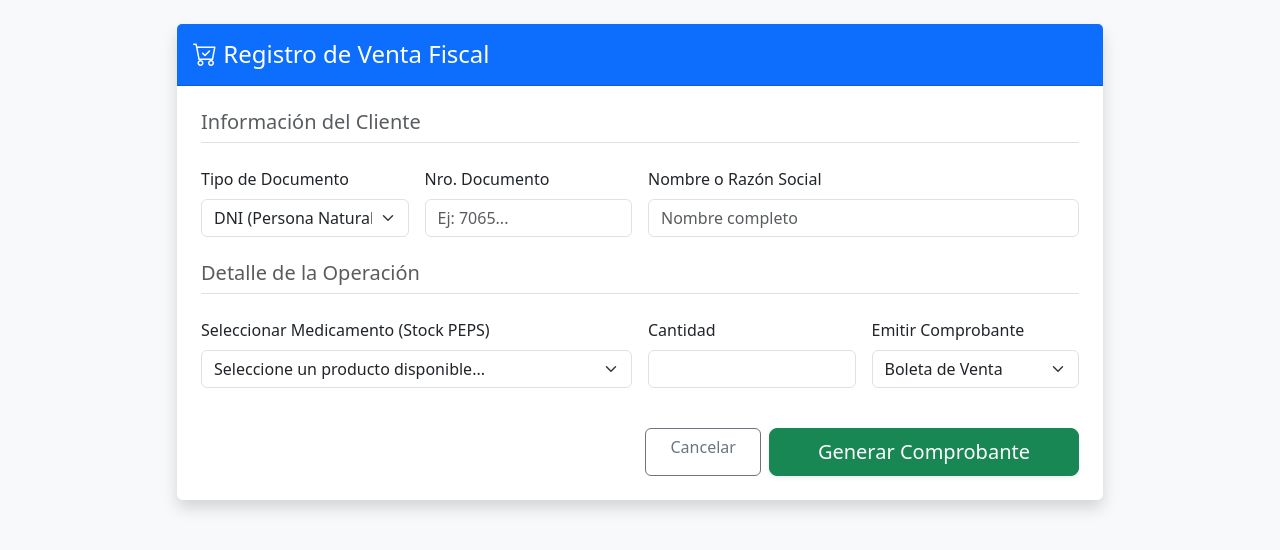
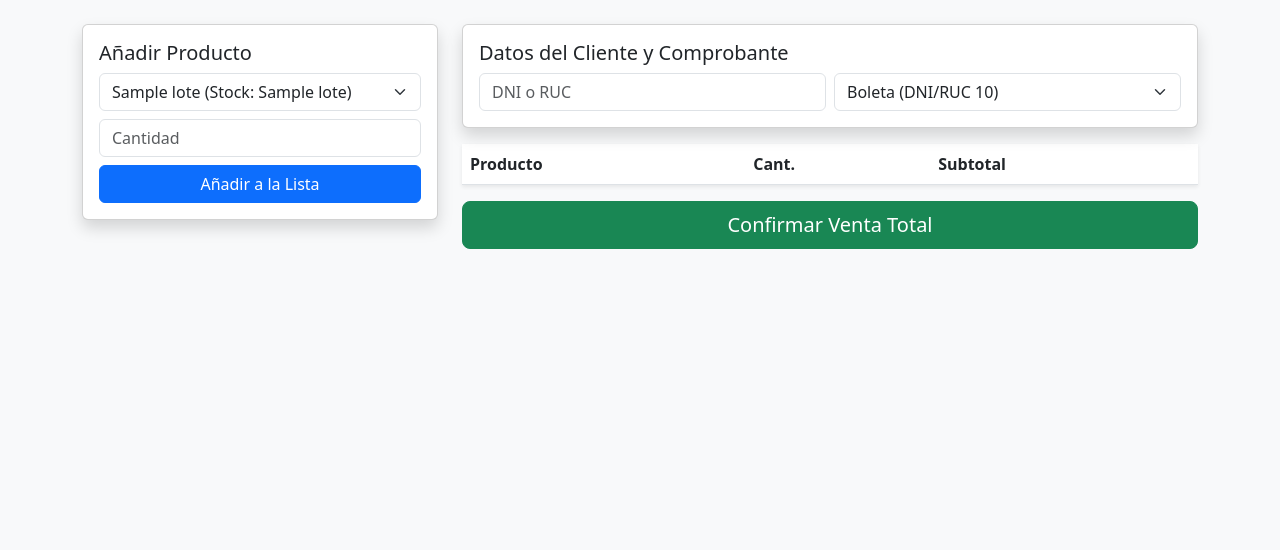
Before and after one commit to benortwis-cell/sistema-medicamentos, a Flask app: template templates/ventas.html in a window 1280 px wide. Shown: the part 56-606 px from the top of the page. Run offline with Flask 3, Linux system fonts and the light colour scheme; the template is opened without the code that fills it: most values are stand-ins (such as "Sample title", 1, 10 or a date in 2020); lists and menus that the app fills with data are empty.

Commit message:
Implementada venta multi-item con límite de 50 productos

```diff
--- a/app.py
+++ b/app.py
@@ -284,51 +284,30 @@ def ventas():
     conexion.close()
     return render_template('ventas.html', lotes=lotes_disponibles)
 
-@app.route('/procesar_venta', methods=['POST'])
+
+@app.route('/agregar_al_carrito', methods=['POST'])
 @login_requerido
-def procesar_venta():
-    # ... (Captura de datos del formulario) ...
-    lote_id = request.form['lote_id']
-    cantidad = int(request.form['cantidad'])
+def agregar_al_carrito():
+    if 'carrito' not in session:
+        session['carrito'] = []
 
-    conexion = conectar_db()
-    cursor = conexion.cursor()
+    if len(session['carrito']) >= 50:
+        return "Límite de 50 ítems alcanzado."
 
-    # 1. Obtenemos precio y si el producto es afecto al IGV
-    query = """
-        SELECT l.precio, p.afecto_igv, p.nombre
-        FROM lotes l
-        JOIN productos p ON l.producto_id = p.id
-        WHERE l.id = ?
-    """
-    cursor.execute(query, (lote_id,))
-    lote_info = cursor.fetchone()
+    # Capturamos el ítem actual
+    item = {
+        'lote_id': request.form['lote_id'],
+        'nombre': request.form['nombre_mostrar'], # Lo pasaremos desde el HTML
+        'cantidad': int(request.form['cantidad']),
+        'precio': float(request.form['precio_unitario'])
+    }
 
-    precio_unitario = lote_info[0]
-    es_afecto = lote_info[1]
+    # Actualizamos la sesión de forma segura
+    carrito = session['carrito']
+    carrito.append(item)
+    session['carrito'] = carrito
 
-    # 2. Cálculos matemáticos
-    # Si el precio ya incluye IGV, desglosamos: Subtotal = Total / 1.18
-    # Si el precio es base, sumamos: Total = Subtotal * 1.18
-    # Usaremos la lógica de "Precio de lista ya incluye IGV" (Común en farmacias)
-
-    total_item = precio_unitario * cantidad
-
-    if es_afecto == 1:
-        # Desglose de impuestos (18%)
-        subtotal = total_item / 1.18
-        igv_calculado = total_item - subtotal
-    else:
-        # Producto exonerado o inafecto
-        subtotal = total_item
-        igv_calculado = 0.0
-
-    # ... (Aquí seguiría la lógica de insertar en tablas 'ventas' y 'detalle_ventas') ...
-
-    conexion.commit()
-    conexion.close()
     return redirect('/ventas')
-
 if __name__ == '__main__':
     inicializar_tablas()
     app.run(debug=True)
--- a/templates/ventas.html
+++ b/templates/ventas.html
@@ -1,71 +1,62 @@
 {% extends "base.html" %}
-
-{% block title %}Procesar Venta - WisbenTech{% endblock %}
-
 {% block content %}
-<div class="row justify-content-center">
-    <div class="col-lg-10">
-        <section class="card shadow border-0">
-            <div class="card-header bg-primary text-white py-3">
-                <h2 class="card-title h4 mb-0"><i class="bi bi-cart-check"></i> Registro de Venta Fiscal</h2>
+<div class="row">
+    <div class="col-md-4">
+        <div class="card shadow mb-4">
+            <div class="card-body">
+                <h5>Añadir Producto</h5>
+                <form action="/agregar_al_carrito" method="POST">
+                    <select name="lote_id" class="form-select mb-2" required>
+                        {% for lote in lotes %}
+                        <option value="{{ lote[0] }}">
+                            {{ lote[1] }} (Stock: {{ lote[3] }})
+                        </option>
+                        {% endfor %}
+                    </select>
+                    <input type="number" name="cantidad" class="form-control mb-2" placeholder="Cantidad" min="1" required>
+                    <button type="submit" class="btn btn-primary w-100">Añadir a la Lista</button>
+                </form>
             </div>
-            <div class="card-body p-4">
-                <form action="/procesar_venta" method="POST">
-
-                    <div class="row g-3 mb-4">
-                        <div class="col-12"><h5 class="text-muted border-bottom pb-2">Información del Cliente</h5></div>
-                        <div class="col-md-3">
-                            <label class="form-label">Tipo de Documento</label>
-                            <select name="tipo_doc_cliente" class="form-select" required>
-                                <option value="DNI">DNI (Persona Natural)</option>
-                                <option value="RUC">RUC (Persona Jurídica)</option>
-                            </select>
-                        </div>
-                        <div class="col-md-3">
-                            <label class="form-label">Nro. Documento</label>
-                            <input type="text" name="doc_identidad" class="form-control" placeholder="Ej: 7065..." required>
-                        </div>
-                        <div class="col-md-6">
-                            <label class="form-label">Nombre o Razón Social</label>
-                            <input type="text" name="nombre_cliente" class="form-control" placeholder="Nombre completo" required>
         </div>
     </div>
 
-                    <div class="row g-3 mb-4">
-                        <div class="col-12"><h5 class="text-muted border-bottom pb-2">Detalle de la Operación</h5></div>
+    <div class="col-md-8">
+        <form action="/procesar_venta" method="POST">
+            <div class="card shadow p-3 mb-3">
+                <h5>Datos del Cliente y Comprobante</h5>
+                <div class="row g-2">
                     <div class="col-md-6">
-                            <label class="form-label">Seleccionar Medicamento (Stock PEPS)</label>
-                            <select name="lote_id" class="form-select" required>
-                                <option value="" selected disabled>Seleccione un producto disponible...</option>
-                                {% for lote in lotes %}
-                                <option value="{{ lote[0] }}">
-                                    {{ lote[1] }} | Lote: {{ lote[2] }} | Stock: {{ lote[3] }} | Vence: {{ lote[4] }}
-                                </option>
-                                {% endfor %}
-                            </select>
+                        <input type="text" name="doc_identidad" class="form-control" placeholder="DNI o RUC" required>
                     </div>
-                        <div class="col-md-3">
-                            <label class="form-label">Cantidad</label>
-                            <input type="number" name="cantidad" class="form-control" min="1" required>
-                        </div>
-                        <div class="col-md-3">
-                            <label class="form-label">Emitir Comprobante</label>
-                            <select name="tipo_comprobante" class="form-select" required>
-                                <option value="Boleta">Boleta de Venta</option>
-                                <option value="Factura">Factura</option>
+                    <div class="col-md-6">
+                        <select name="tipo_comprobante" class="form-select">
+                            <option value="Boleta text-natural">Boleta (DNI/RUC 10)</option>
+                            <option value="Factura text-juridica">Factura (RUC 20/10)</option>
                         </select>
                     </div>
                 </div>
+            </div>
 
-                    <div class="d-grid gap-2 d-md-flex justify-content-md-end pt-3">
-                        <a href="/" class="btn btn-outline-secondary px-4">Cancelar</a>
-                        <button type="submit" class="btn btn-success btn-lg px-5 shadow-sm">
-                            Generar Comprobante
-                        </button>
-                    </div>
+            <table class="table bg-white shadow-sm">
+                <thead>
+                    <tr>
+                        <th>Producto</th>
+                        <th>Cant.</th>
+                        <th>Subtotal</th>
+                    </tr>
+                </thead>
+                <tbody>
+                    {% for item in session.get('carrito', []) %}
+                    <tr>
+                        <td>{{ item.nombre }}</td>
+                        <td>{{ item.cantidad }}</td>
+                        <td>${{ item.precio * item.cantidad }}</td>
+                    </tr>
+                    {% endfor %}
+                </tbody>
+            </table>
+            <button type="submit" class="btn btn-success btn-lg w-100">Confirmar Venta Total</button>
         </form>
-            </div>
-        </section>
     </div>
 </div>
 {% endblock %}
```
Lines whose indentation alone changed are shown as unchanged.
